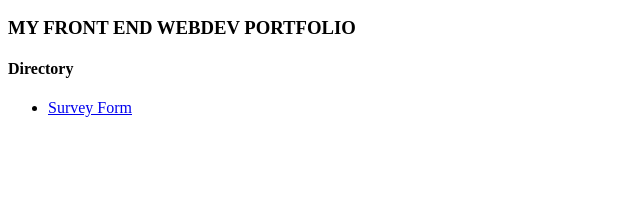
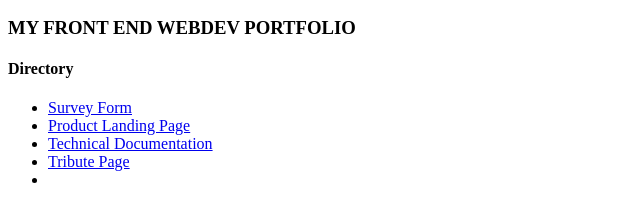
Before and after one commit to KingPhoenixEmbers/FreeCodeCamp-Projects, a plain HTML site: page index.html in a window 1280 px wide. Shown: the part 110-332 px from the top of the page, without its empty margins (0-640 px from the left). Drawn offline with Linux system fonts and the light colour scheme.

Commit message:
Added links.

```diff
--- a/index.html
+++ b/index.html
@@ -14,6 +14,9 @@
 
 	<ul>
 		<li><a href="HTML_and_CSS/build-a-survey-form.html">Survey Form</a></li>
+		<li><a href="HTML_and_CSS/build-a-product-landing-page.html">Product Landing Page</a></li>
+		<li><a href="HTML_and_CSS/build-a-technical-documentation.html">Technical Documentation</a></li>
+		<li><a href="HTML_and_CSS/build-a-tribute-page.html">Tribute Page</a><li>
 	</ul>
 </body>
 </html>
```
